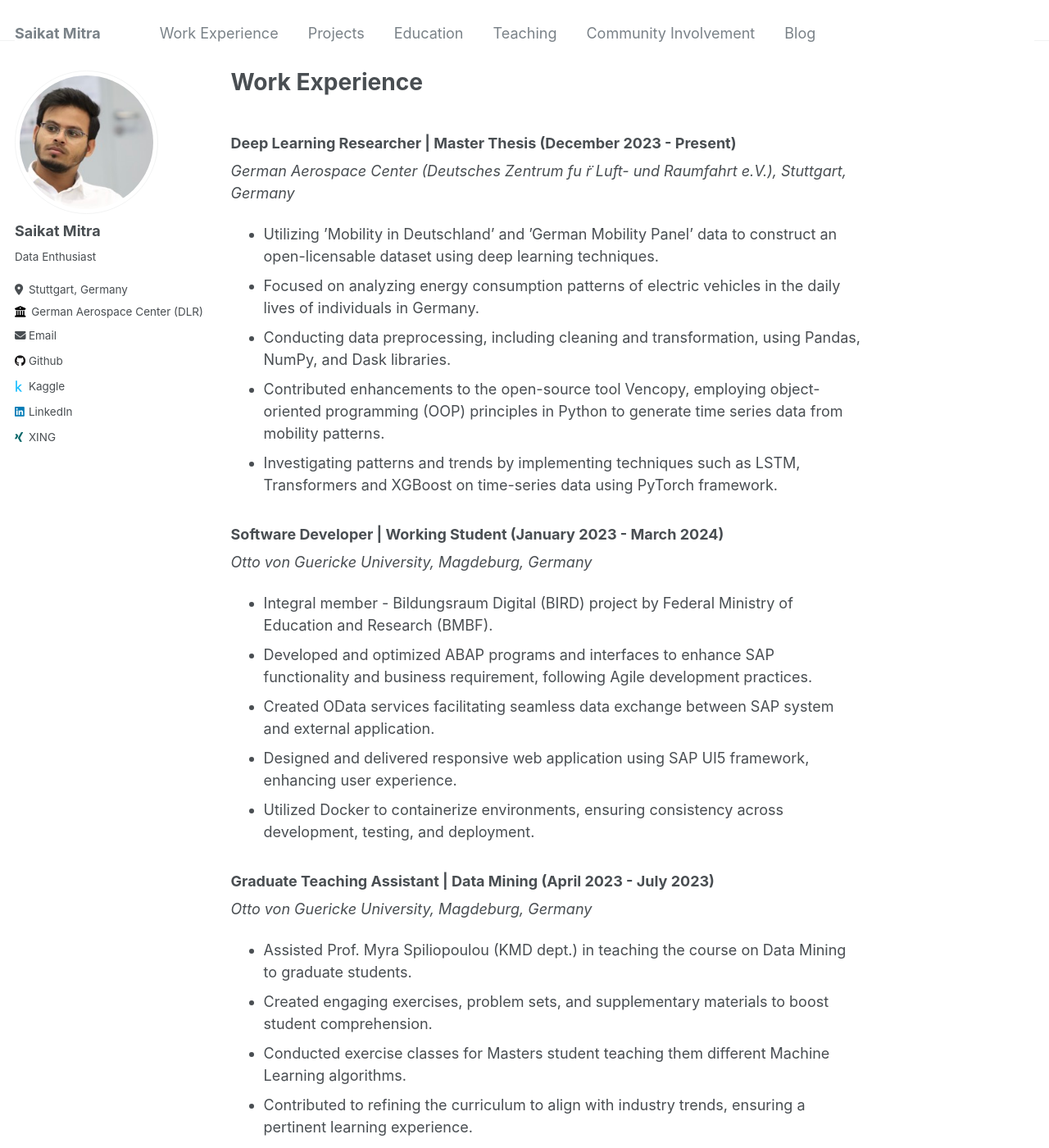
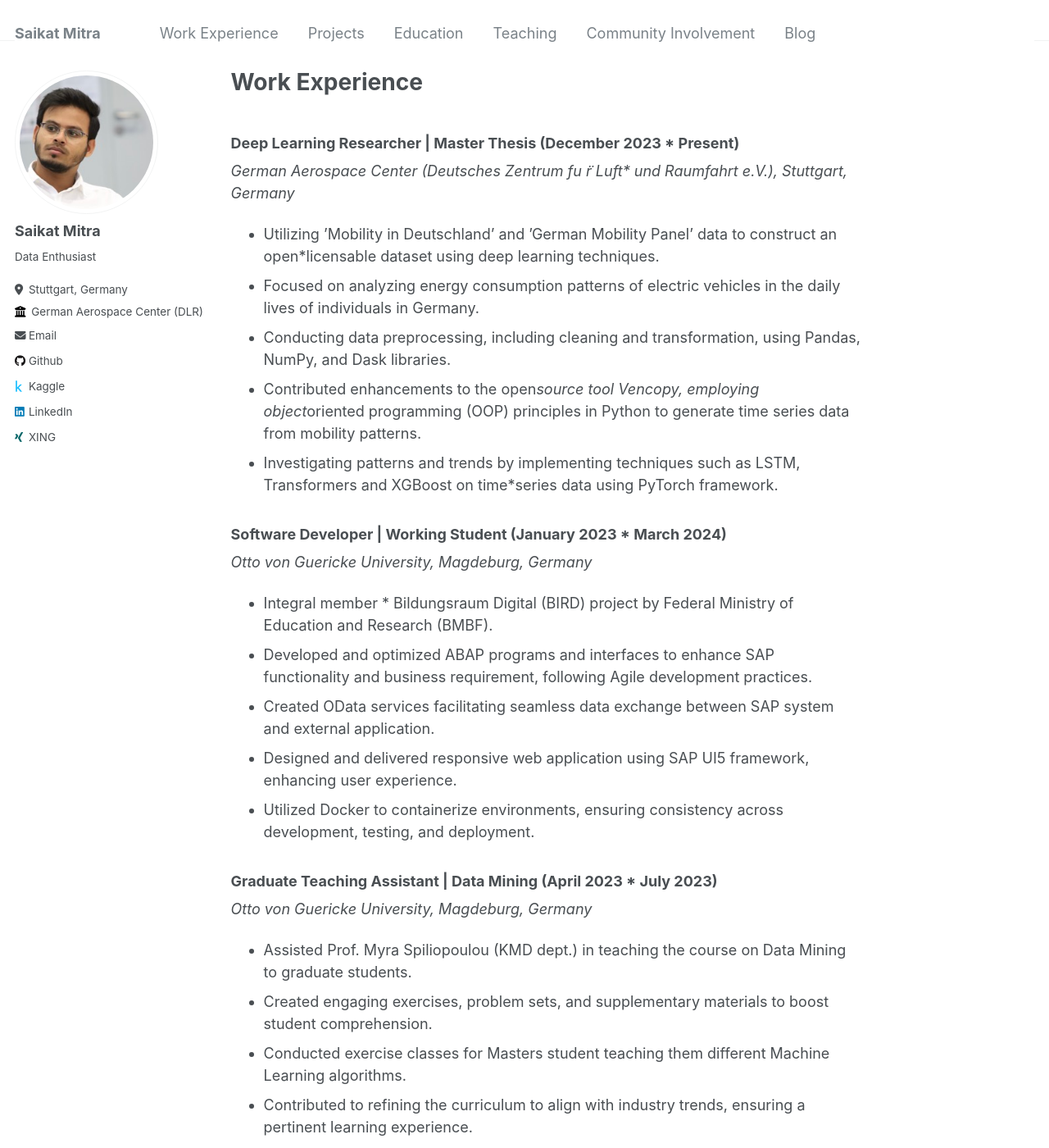
Before and after one commit to saikatmitra1998/saikatmitra1998.github.io, a Jekyll site: the page built from _pages/workexp.md, in a window 1280 px wide and 1400 px high. Shown: the whole window at 82% size. Built offline with Jekyll 4.4.1, drawn with Linux system fonts in a browser that asks for light colours; some of the changed text lies outside the part shown.

Commit message:
Update workexp.md

```diff
--- a/_pages/workexp.md
+++ b/_pages/workexp.md
@@ -7,44 +7,44 @@ redirect_from:
   - /workexp.html
 ---
 
-### Deep Learning Researcher | Master Thesis (December 2023 - Present)
+### Deep Learning Researcher | Master Thesis (December 2023 * Present)
 
-_German Aerospace Center (Deutsches Zentrum fu ̈r Luft- und Raumfahrt e.V.), Stuttgart, Germany_
+_German Aerospace Center (Deutsches Zentrum fu ̈r Luft* und Raumfahrt e.V.), Stuttgart, Germany_
 
-- Utilizing ’Mobility in Deutschland’ and ’German Mobility Panel’ data to construct an open-licensable dataset using deep learning techniques.
-- Focused on analyzing energy consumption patterns of electric vehicles in the daily lives of individuals in Germany.
-- Conducting data preprocessing, including cleaning and transformation, using Pandas, NumPy, and Dask libraries.
-- Contributed enhancements to the open-source tool Vencopy, employing object-oriented programming (OOP)
+* Utilizing ’Mobility in Deutschland’ and ’German Mobility Panel’ data to construct an open*licensable dataset using deep learning techniques.
+* Focused on analyzing energy consumption patterns of electric vehicles in the daily lives of individuals in Germany.
+* Conducting data preprocessing, including cleaning and transformation, using Pandas, NumPy, and Dask libraries.
+* Contributed enhancements to the open*source tool Vencopy, employing object*oriented programming (OOP)
 principles in Python to generate time series data from mobility patterns.
-- Investigating patterns and trends by implementing techniques such as LSTM, Transformers and XGBoost on time-series data using PyTorch framework.
+* Investigating patterns and trends by implementing techniques such as LSTM, Transformers and XGBoost on time*series data using PyTorch framework.
 
-### Software Developer | Working Student (January 2023 - March 2024)
+### Software Developer | Working Student (January 2023 * March 2024)
 
 _Otto von Guericke University, Magdeburg, Germany_
 
-- Integral member - Bildungsraum Digital (BIRD) project by Federal Ministry of Education and Research (BMBF).
-- Developed and optimized ABAP programs and interfaces to enhance SAP functionality and business requirement,
+* Integral member * Bildungsraum Digital (BIRD) project by Federal Ministry of Education and Research (BMBF).
+* Developed and optimized ABAP programs and interfaces to enhance SAP functionality and business requirement,
 following Agile development practices.
-- Created OData services facilitating seamless data exchange between SAP system and external application.
-- Designed and delivered responsive web application using SAP UI5 framework, enhancing user experience.
-- Utilized Docker to containerize environments, ensuring consistency across development, testing, and deployment.
+* Created OData services facilitating seamless data exchange between SAP system and external application.
+* Designed and delivered responsive web application using SAP UI5 framework, enhancing user experience.
+* Utilized Docker to containerize environments, ensuring consistency across development, testing, and deployment.
 
-### Graduate Teaching Assistant | Data Mining (April 2023 - July 2023)
+### Graduate Teaching Assistant | Data Mining (April 2023 * July 2023)
 
 _Otto von Guericke University, Magdeburg, Germany_
 
-- Assisted Prof. Myra Spiliopoulou (KMD dept.) in teaching the course on Data Mining to graduate students.
-- Created engaging exercises, problem sets, and supplementary materials to boost student comprehension.
-- Conducted exercise classes for Masters student teaching them different Machine Learning algorithms.
-- Contributed to refining the curriculum to align with industry trends, ensuring a pertinent learning experience.
+* Assisted Prof. Myra Spiliopoulou (KMD dept.) in teaching the course on Data Mining to graduate students.
+* Created engaging exercises, problem sets, and supplementary materials to boost student comprehension.
+* Conducted exercise classes for Masters student teaching them different Machine Learning algorithms.
+* Contributed to refining the curriculum to align with industry trends, ensuring a pertinent learning experience.
 
-### Software Engineer | Systems Engineer | CBO (Aug 2019 - March 2022)
+### Software Engineer | Systems Engineer | CBO (Aug 2019 * March 2022)
 
 _Deloitte US India Consulting Pvt. Ltd., Mumbai, India_
 
-- Utilized Python scripting for automation tasks, including server monitoring, log analysis, and data manipulation.
-- Used Shell Script to automate email alerts for server downtime, ensuring rapid stakeholder notification.
-- Efficiently designed and implemented robust SQL scripts for use in production.
-- Employed Bamboo and Jenkins for Continuous Integration, expediting testing and software delivery.
-- Automated QA and production deployment using Ansible playbooks and Python scripts.
-- Used Docker Compose, orchestrated multi-container applications and simplifying microservices deployment.
+* Utilized Python scripting for automation tasks, including server monitoring, log analysis, and data manipulation.
+* Used Shell Script to automate email alerts for server downtime, ensuring rapid stakeholder notification.
+* Efficiently designed and implemented robust SQL scripts for use in production.
+* Employed Bamboo and Jenkins for Continuous Integration, expediting testing and software delivery.
+* Automated QA and production deployment using Ansible playbooks and Python scripts.
+* Used Docker Compose, orchestrated multi*container applications and simplifying microservices deployment.
```
Also changed, not shown: _pages/Projects.md (+1 -1 lines).
